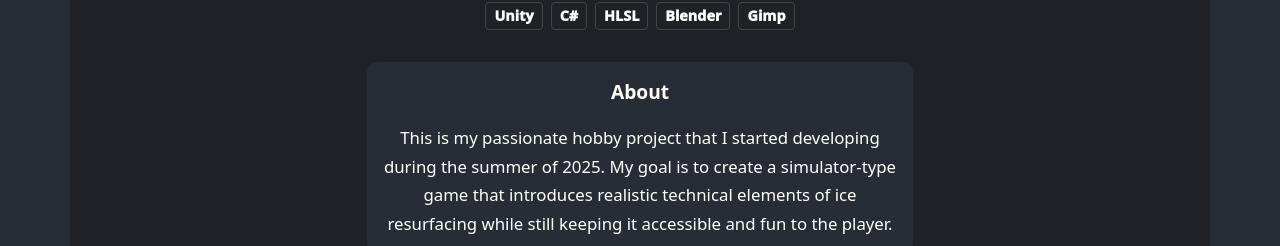
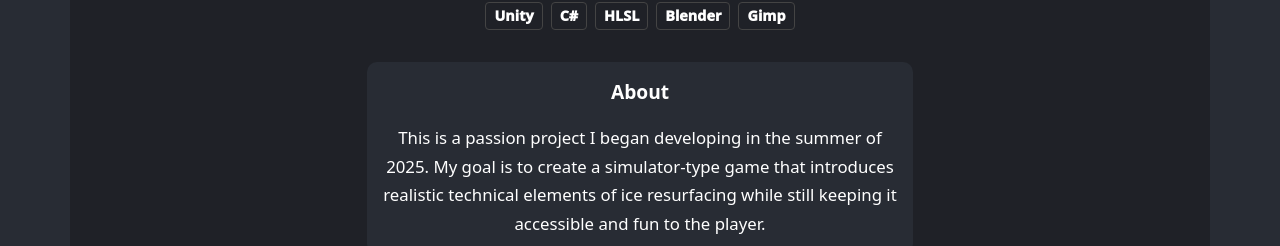
Before and after one commit to AleksanteriK/aleksanteri-koivisto, a React (Create React App) app: page /iceresurfacergame in a window 1280 px wide. Shown: the part 814-1060 px from the top of the page. Built offline with nearby package versions, Linux system fonts and the light colour scheme.

Commit message:
minor adjustments

```diff
--- a/src/components/CurrentProjectOnMainPage.js
+++ b/src/components/CurrentProjectOnMainPage.js
@@ -31,7 +31,7 @@ function CurrentProjectOnMainPage({ id }) {
                             <Col xs={10} md={8} lg={6} className="d-flex flex-column align-items-center">
                                 <div style={{ padding: '1rem', backgroundColor: '#1f2127', borderRadius: '10px', marginBottom: '10px' }}>
                                     <div style={{textAlign: 'center' }}>
-                                        <small>A solo project that is currently in early development. </small>
+                                        <small>A solo project that is currently in early development</small>
                                     </div>
                                 </div>
                             </Col>
--- a/src/components/IceResurfacerGamePage.js
+++ b/src/components/IceResurfacerGamePage.js
@@ -19,7 +19,7 @@ function IceResurfacerGamePage({ id }) {
                     <p></p>
                     <Row>
                         <Col xs={8} md={6} lg={4} className="d-flex flex-column align-items-center">
-                            <Link to="/"
+                            <Link to="/aleksanteri-koivisto"
                             className="link-to-project-page"
                             >
                                 <h4 className='current-project-title' style={{ margin: '10px 0 0 0', fontWeight: 'bold', textAlign: 'center', padding:'1' }}>Go Back</h4>
@@ -47,7 +47,7 @@ function IceResurfacerGamePage({ id }) {
                                 <div style={{textAlign: 'center' }}>
                                     <strong>About</strong>
                                     <p></p>
-                                    <small>This is my passionate hobby project that I started developing during the summer of 2025. </small>
+                                    <small>This is a passion project I began developing in the summer of 2025. </small>
                                     <small>My goal is to create a simulator-type game that introduces </small>
                                     <small>realistic technical elements of ice resurfacing while still </small>
                                     <small>keeping it accessible and fun to the player.</small>
--- a/src/components/TopBarInGamePage.js
+++ b/src/components/TopBarInGamePage.js
@@ -5,7 +5,7 @@ function TopBar() {
     return (
         <Navbar bg="dark" variant="dark" expand="lg" sticky="top">
             <Container>
-                <Navbar.Brand href="/">Aleksanteri Koivisto</Navbar.Brand>
+                <Navbar.Brand href="/aleksanteri-koivisto">Aleksanteri Koivisto</Navbar.Brand>
                 <Navbar.Toggle aria-controls="basic-navbar-nav" />
                 <Navbar.Collapse id="basic-navbar-nav">
                 </Navbar.Collapse>
```
